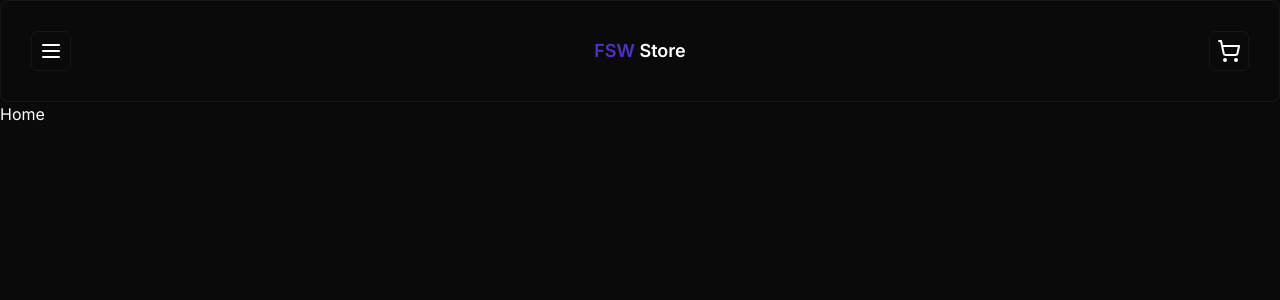
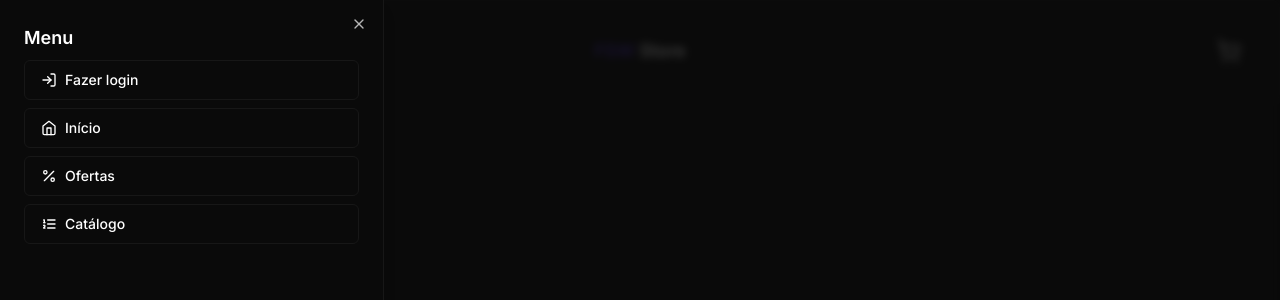
Before and after one commit to victormarques1/fsw-store, a Next.js app: page / in a window 1280 px wide. Both pictures are taken after a click on the button 51 px from the left and 51 px from the top of the page. Shown: the top 300 px of the page. Built offline with nearby package versions, Linux system fonts and the light colour scheme.

Commit message:
feat: add header menu using sheet component

```diff
--- a/package.json
+++ b/package.json
@@ -10,6 +10,7 @@
   },
   "dependencies": {
     "@prisma/client": "^5.4.2",
+    "@radix-ui/react-dialog": "^1.0.5",
     "@radix-ui/react-slot": "^1.0.2",
     "class-variance-authority": "^0.7.0",
     "clsx": "^2.0.0",
--- a/src/components/ui/header.tsx
+++ b/src/components/ui/header.tsx
@@ -1,21 +1,61 @@
-import { MenuIcon, ShoppingCartIcon } from "lucide-react";
+import {
+  MenuIcon,
+  ShoppingCartIcon,
+  LogInIcon,
+  PercentIcon,
+  ListOrderedIcon,
+  HomeIcon
+} from "lucide-react";
 import { Button } from "./button";
 import { Card } from "./card";
+import { Sheet, SheetContent, SheetHeader, SheetTrigger } from "./sheet";
 
 const Header = () => {
   return (
     <div>
-      <Card className="flex justify-between p-[1.875rem] items-center">
-        <Button size="icon" variant="outline">
-            <MenuIcon />
-        </Button>
+      <Card className="flex items-center justify-between p-[1.875rem]">
+        <Sheet>
+          <SheetTrigger asChild>
+            <Button size="icon" variant="outline">
+              <MenuIcon />
+            </Button>
+          </SheetTrigger>
 
-        <h1 className="font-semibold text-lg">
-            <span className="text-primary">FSW</span> Store
+          <SheetContent side="left">
+            <SheetHeader className="text-left text-lg font-semibold">
+              Menu
+            </SheetHeader>
+
+            <div className="mt-2 flex flex-col gap-2">
+              <Button variant="outline" className="w-full justify-start gap-2">
+                <LogInIcon size={16} />
+                Fazer login
+              </Button>
+
+              <Button variant="outline" className="w-full justify-start gap-2">
+                <HomeIcon size={16} />
+                Início
+              </Button>
+
+              <Button variant="outline" className="w-full justify-start gap-2">
+                <PercentIcon size={16} />
+                Ofertas
+              </Button>
+
+              <Button variant="outline" className="w-full justify-start gap-2">
+                <ListOrderedIcon size={16} />
+                Catálogo
+              </Button>
+            </div>
+          </SheetContent>
+        </Sheet>
+
+        <h1 className="text-lg font-semibold">
+          <span className="text-primary">FSW</span> Store
         </h1>
 
         <Button size="icon" variant="outline">
-            <ShoppingCartIcon />
+          <ShoppingCartIcon />
         </Button>
       </Card>
     </div>
--- /dev/null
+++ b/src/components/ui/sheet.tsx
@@ -0,0 +1,146 @@
+"use client"
+
+import * as React from "react"
+import * as SheetPrimitive from "@radix-ui/react-dialog"
+import { cva, type VariantProps } from "class-variance-authority"
+import { X } from "lucide-react"
+
+import { cn } from "@/lib/utils"
+
+const Sheet = SheetPrimitive.Root
+
+const SheetTrigger = SheetPrimitive.Trigger
+
+const SheetClose = SheetPrimitive.Close
+
+const SheetPortal = ({
+  className,
+  ...props
+}: SheetPrimitive.DialogPortalProps) => (
+  <SheetPrimitive.Portal className={cn(className)} {...props} />
+)
+SheetPortal.displayName = SheetPrimitive.Portal.displayName
+
+const SheetOverlay = React.forwardRef<
+  React.ElementRef<typeof SheetPrimitive.Overlay>,
+  React.ComponentPropsWithoutRef<typeof SheetPrimitive.Overlay>
+>(({ className, ...props }, ref) => (
+  <SheetPrimitive.Overlay
+    className={cn(
+      "fixed inset-0 z-50 bg-background/80 backdrop-blur-sm data-[state=open]:animate-in data-[state=closed]:animate-out data-[state=closed]:fade-out-0 data-[state=open]:fade-in-0",
+      className
+    )}
+    {...props}
+    ref={ref}
+  />
+))
+SheetOverlay.displayName = SheetPrimitive.Overlay.displayName
+
+const sheetVariants = cva(
+  "fixed z-50 gap-4 bg-background p-6 shadow-lg transition ease-in-out data-[state=open]:animate-in data-[state=closed]:animate-out data-[state=closed]:duration-300 data-[state=open]:duration-500",
+  {
+    variants: {
+      side: {
+        top: "inset-x-0 top-0 border-b data-[state=closed]:slide-out-to-top data-[state=open]:slide-in-from-top",
+        bottom:
+          "inset-x-0 bottom-0 border-t data-[state=closed]:slide-out-to-bottom data-[state=open]:slide-in-from-bottom",
+        left: "inset-y-0 left-0 h-full w-3/4 border-r data-[state=closed]:slide-out-to-left data-[state=open]:slide-in-from-left sm:max-w-sm",
+        right:
+          "inset-y-0 right-0 h-full w-3/4  border-l data-[state=closed]:slide-out-to-right data-[state=open]:slide-in-from-right sm:max-w-sm",
+      },
+    },
+    defaultVariants: {
+      side: "right",
+    },
+  }
+)
+
+interface SheetContentProps
+  extends React.ComponentPropsWithoutRef<typeof SheetPrimitive.Content>,
+    VariantProps<typeof sheetVariants> {}
+
+const SheetContent = React.forwardRef<
+  React.ElementRef<typeof SheetPrimitive.Content>,
+  SheetContentProps
+>(({ side = "right", className, children, ...props }, ref) => (
+  <SheetPortal>
+    <SheetOverlay />
+    <SheetPrimitive.Content
+      ref={ref}
+      className={cn(sheetVariants({ side }), className)}
+      {...props}
+    >
+      {children}
+      <SheetPrimitive.Close className="absolute right-4 top-4 rounded-sm opacity-70 ring-offset-background transition-opacity hover:opacity-100 focus:outline-none focus:ring-2 focus:ring-ring focus:ring-offset-2 disabled:pointer-events-none data-[state=open]:bg-secondary">
+        <X className="h-4 w-4" />
+        <span className="sr-only">Close</span>
+      </SheetPrimitive.Close>
+    </SheetPrimitive.Content>
+  </SheetPortal>
+))
+SheetContent.displayName = SheetPrimitive.Content.displayName
+
+const SheetHeader = ({
+  className,
+  ...props
+}: React.HTMLAttributes<HTMLDivElement>) => (
+  <div
+    className={cn(
+      "flex flex-col space-y-2 text-center sm:text-left",
+      className
+    )}
+    {...props}
+  />
+)
+SheetHeader.displayName = "SheetHeader"
+
+const SheetFooter = ({
+  className,
+  ...props
+}: React.HTMLAttributes<HTMLDivElement>) => (
+  <div
+    className={cn(
+      "flex flex-col-reverse sm:flex-row sm:justify-end sm:space-x-2",
+      className
+    )}
+    {...props}
+  />
+)
+SheetFooter.displayName = "SheetFooter"
+
+const SheetTitle = React.forwardRef<
+  React.ElementRef<typeof SheetPrimitive.Title>,
+  React.ComponentPropsWithoutRef<typeof SheetPrimitive.Title>
+>(({ className, ...props }, ref) => (
+  <SheetPrimitive.Title
+    ref={ref}
+    className={cn("text-lg font-semibold text-foreground", className)}
+    {...props}
+  />
+))
+SheetTitle.displayName = SheetPrimitive.Title.displayName
+
+const SheetDescription = React.forwardRef<
+  React.ElementRef<typeof SheetPrimitive.Description>,
+  React.ComponentPropsWithoutRef<typeof SheetPrimitive.Description>
+>(({ className, ...props }, ref) => (
+  <SheetPrimitive.Description
+    ref={ref}
+    className={cn("text-sm text-muted-foreground", className)}
+    {...props}
+  />
+))
+SheetDescription.displayName = SheetPrimitive.Description.displayName
+
+export {
+  Sheet,
+  SheetPortal,
+  SheetOverlay,
+  SheetTrigger,
+  SheetClose,
+  SheetContent,
+  SheetHeader,
+  SheetFooter,
+  SheetTitle,
+  SheetDescription,
+}
```
Also changed, not shown: 1 other file (tests, documents, lock files or other folders).
